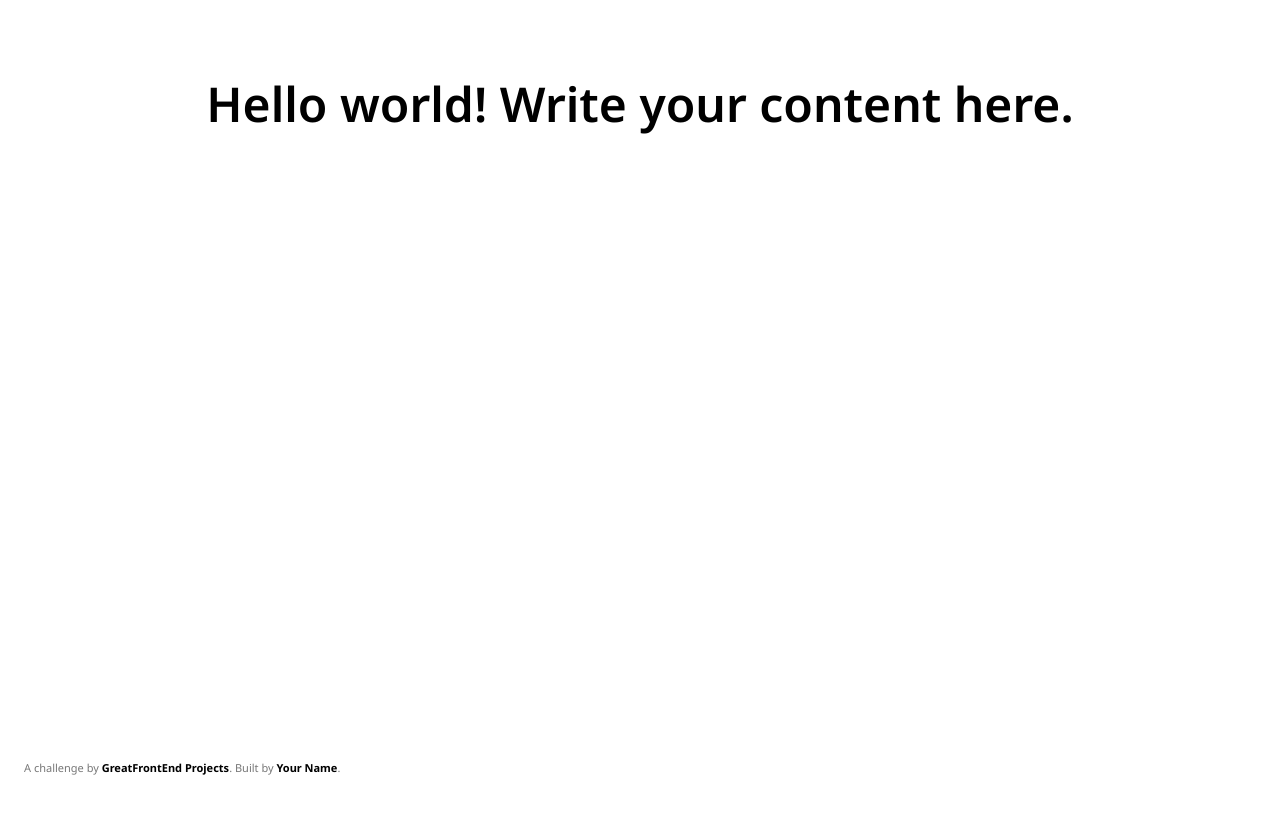
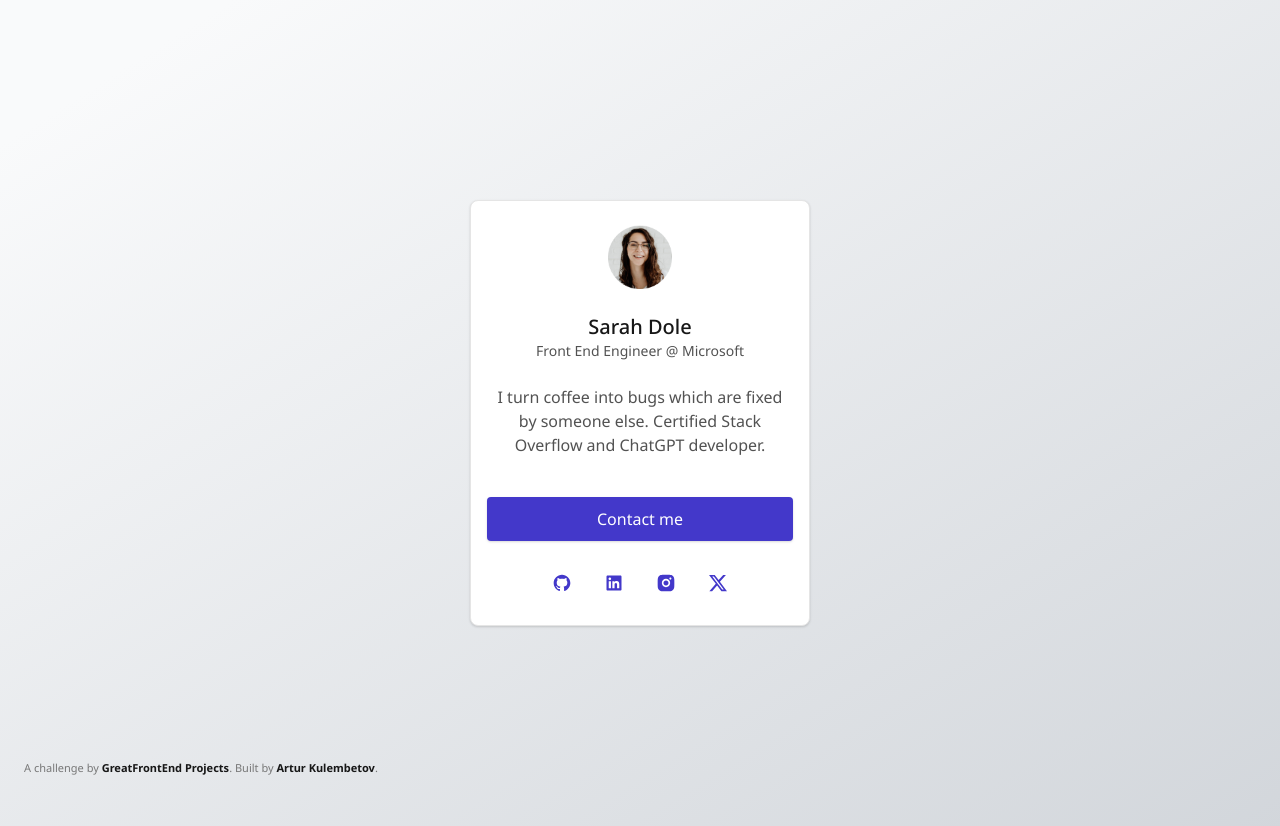
Before and after one commit to kulembetov/profile-card, a plain HTML site: page index.html in a window 1280 px wide. Before the commit the page ends 800 px from the top, so only its background shows below. Drawn offline with nearby package versions, Linux system fonts and the light colour scheme.

Commit message:
feat: build a simple profile card

```diff
--- a/css/style.css
+++ b/css/style.css
@@ -1,19 +1,125 @@
-/* Put any custom CSS styles here.  */
-/* Be sure to delete the <style> tag in index.html if you want to use this stylesheet. */
+:root {
+  --background-light: #f9fafb;
+  --background-dark: #d2d6db;
+  --border-color: #e5e5e5;
+  --card-background: #fff;
+  --text-dark: #171717;
+  --text-medium: #525252;
+  --text-light: #777;
+  --button-text: #fff;
+  --button-background: #4338ca;
+}
+
 body {
   margin: 0;
   font-family: "Noto Sans", system-ui, -apple-system, BlinkMacSystemFont,
     "Segoe UI", Roboto, Oxygen, Ubuntu, Cantarell, "Open Sans", "Helvetica Neue",
     sans-serif;
   min-height: 100vh;
+  background: linear-gradient(
+    148deg,
+    var(--background-light) 8.89%,
+    var(--background-dark) 100.48%
+  );
+  display: flex;
+  flex-direction: column;
+  align-items: center;
+  justify-content: flex-start;
 }
 
 * {
   box-sizing: border-box;
 }
 
+.card {
+  width: 21.25rem;
+  display: flex;
+  flex-direction: column;
+  justify-content: center;
+  gap: 1.5rem;
+  border-radius: 0.5rem;
+  border: 1px solid var(--border-color);
+  background: var(--card-background);
+  box-shadow: 0px 1px 3px rgba(0, 0, 0, 0.1), 0px 1px 2px rgba(0, 0, 0, 0.06);
+  padding: 1.5rem 1rem;
+  margin: 12.5rem 0;
+}
+
+.card__name {
+  font-size: 1.25rem;
+  font-style: normal;
+  font-weight: 500;
+  line-height: 1.75rem;
+  text-align: center;
+  color: var(--text-dark);
+}
+
+.card__headline {
+  font-size: 0.875rem;
+  font-style: normal;
+  font-weight: 400;
+  line-height: 1.25rem;
+  text-align: center;
+  color: var(--text-medium);
+}
+
+.card__text {
+  font-size: 1rem;
+  font-style: normal;
+  font-weight: 400;
+  line-height: 1.5rem;
+  text-align: center;
+  color: var(--text-medium);
+}
+
+.card__avatar {
+  width: 4rem;
+  height: 4rem;
+  flex-shrink: 0;
+  margin: 0 auto;
+}
+
+.card__button {
+  width: 100%;
+  display: inline-block;
+  color: var(--button-text);
+  border-radius: 0.25rem;
+  background: var(--button-background);
+  box-shadow: 0px 1px 3px rgba(0, 0, 0, 0.1), 0px 1px 2px rgba(0, 0, 0, 0.06);
+  padding: 0.625rem 1rem;
+  transition: 0.2s ease-in-out;
+  margin-top: 1rem;
+}
+
+.card__footer__link {
+  display: flex;
+  justify-content: center;
+  align-items: center;
+  padding: 0.5rem;
+}
+
+.card__footer__link:hover {
+  border-radius: 0.25rem;
+  background: #fafafa;
+  cursor: pointer;
+}
+
+.card__footer__link:focus {
+  border-radius: 0.25rem;
+  background: #fafafa;
+  box-shadow: 0px 0px 0px 4px rgba(68, 76, 231, 0.12);
+}
+
+.card__footer {
+  width: 100%;
+  display: flex;
+  gap: 1rem;
+  justify-content: center;
+  align-items: center;
+}
+
 .credits {
-  color: #777;
+  color: var(--text-light);
   position: fixed;
   bottom: 24px;
   left: 24px;
@@ -21,7 +127,7 @@ body {
   text-align: center;
 }
 
-.credits a {
-  color: #000;
+.credits__link {
+  color: var(--text-dark);
   font-weight: bold;
 }
--- a/index.html
+++ b/index.html
@@ -1,53 +1,56 @@
 <!DOCTYPE html>
 <html lang="en">
-  <!-- [Delete this comment] This file is the main file for the challenge. For the most part, you should be editing this file. -->
+
 <head>
   <meta charset="utf-8" />
   <meta name="viewport" content="width=device-width, initial-scale=1" />
-    <title>GreatFrontEnd Projects</title>
+  <title>Profile Card | GreatFrontEnd Projects</title>
   <link rel="preconnect" href="https://fonts.googleapis.com" />
   <link rel="preconnect" href="https://fonts.gstatic.com" crossorigin />
-    <link
-      href="https://fonts.googleapis.com/css2?family=Noto+Sans:ital,wght@0,100..900;1,100..900&display=swap"
-      rel="stylesheet"
-    />
+  <link href="https://fonts.googleapis.com/css2?family=Noto+Sans:ital,wght@0,100..900;1,100..900&display=swap"
+    rel="stylesheet" />
   <link rel="stylesheet" href="css/style.css" />
+  <script src="https://cdn.tailwindcss.com"></script>
+  <link rel="icon" href="img/favicon.ico" sizes="any" />
+</head>
 
-    <!-- Tailwind CDN allows you to use Tailwind classes immediately in your HTML without any installation steps.
-      If you're not using Tailwind, you may delete the <script> -->
-    <!-- Get started on Tailwind: https://tailwindcss.com/docs/installation/play-cdn -->
-    <script src="https://cdn.tailwindcss.com"></script>
+<body>
+  <div class="card">
+    <img src="./img/profile.png" alt="avatar" class="card__avatar" />
+    <div>
+      <h1 class="card__name">Sarah Dole</h1>
+      <h2 class="card__headline">Front End Engineer @ Microsoft</h2>
+    </div>
+    <p class="card__text">I turn coffee into bugs which are fixed by someone else. Certified Stack Overflow and ChatGPT
+      developer.</p>
+    <a href="mailto:artur_kulembetov@outlook.com">
+      <button class="card__button">Contact me</button>
+    </a>
+    <div class="card__footer">
+      <a href="https://github.com/kulembetov/" class="card__footer__link" target="_blank">
+        <img src="./img/github-logo.svg" alt="github logo">
+      </a>
+      <a href="https://linkedin.com/in/kulembetov" class="card__footer__link" target="_blank">
+        <img src="./img/linkedin-logo.svg" alt="linkedin logo">
+      </a>
+      <a href="https://instagram.com/artur_kulembetov" class="card__footer__link" target="_blank">
+        <img src="./img/instagram-logo.svg" alt="instagram logo">
+      </a>
+      <a href="https://twitter.com/arturkulembetov" class="card__footer__link" target="_blank">
+        <img src="./img/twitter-logo.svg" alt="twitter logo">
+      </a>
+    </div>
+  </div>
 
-    <link rel="icon" href="img/favicon.ico" sizes="any" />
-    <style>
-      /* You may write styles inside this <style> tag or within `css/style.css`. */
-    </style>
-  </head>
-  <body>
-    <!-- Add your site or application content here -->
-    <h1 class="text-5xl text-center font-semibold pt-20">
-      Hello world! Write your content here.
-    </h1>
-
-    <!--
-      Sarah Dole
-      Front End Engineer @ Microsoft
-      I turn coffee into bugs which are fixed by someone else. Certified Stack Overflow and ChatGPT developer.
-      Contact me
-     -->
-
-    <!-- Attribute this challenge to yourself! -->
   <div class="credits">
     A challenge by
-      <a
-        href="https://www.greatfrontend.com/projects?ref=challenges"
-        target="_blank"
-        >GreatFrontEnd Projects</a
-      >. Built by
-      <a href="https://www.greatfrontend.com/u/your_username" target="_blank"
-        >Your Name</a
-      >.
+    <a href="https://www.greatfrontend.com/projects?ref=challenges" target="_blank" class="credits__link"
+      aria-label="Link to GreatFrontEnd Projects challenge page">GreatFrontEnd
+      Projects</a>. Built by
+    <a href="https://www.greatfrontend.com/projects/u/kulembetov" target="_blank" class="credits__link"
+      aria-label="Link to Artur Kulembetov's GreatFrontEnd profile">Artur
+      Kulembetov</a>.
   </div>
-    <script src="js/index.js"></script>
 </body>
+
 </html>
```
Also changed, not shown: img/github-logo.svg (added), img/instagram-logo.svg (added), img/linkedin-logo.svg (added), img/twitter-logo.svg (added). Lines whose indentation alone changed are shown as unchanged.
